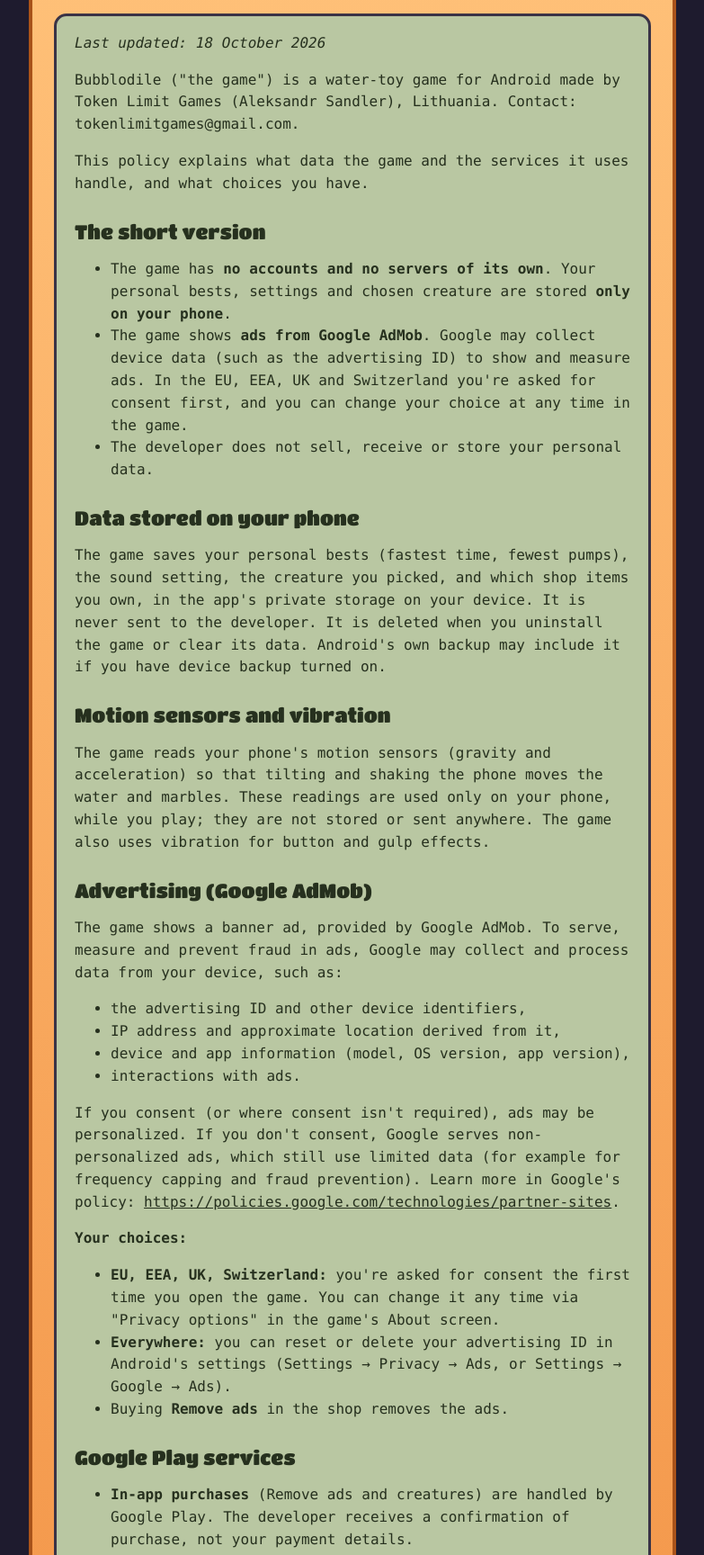
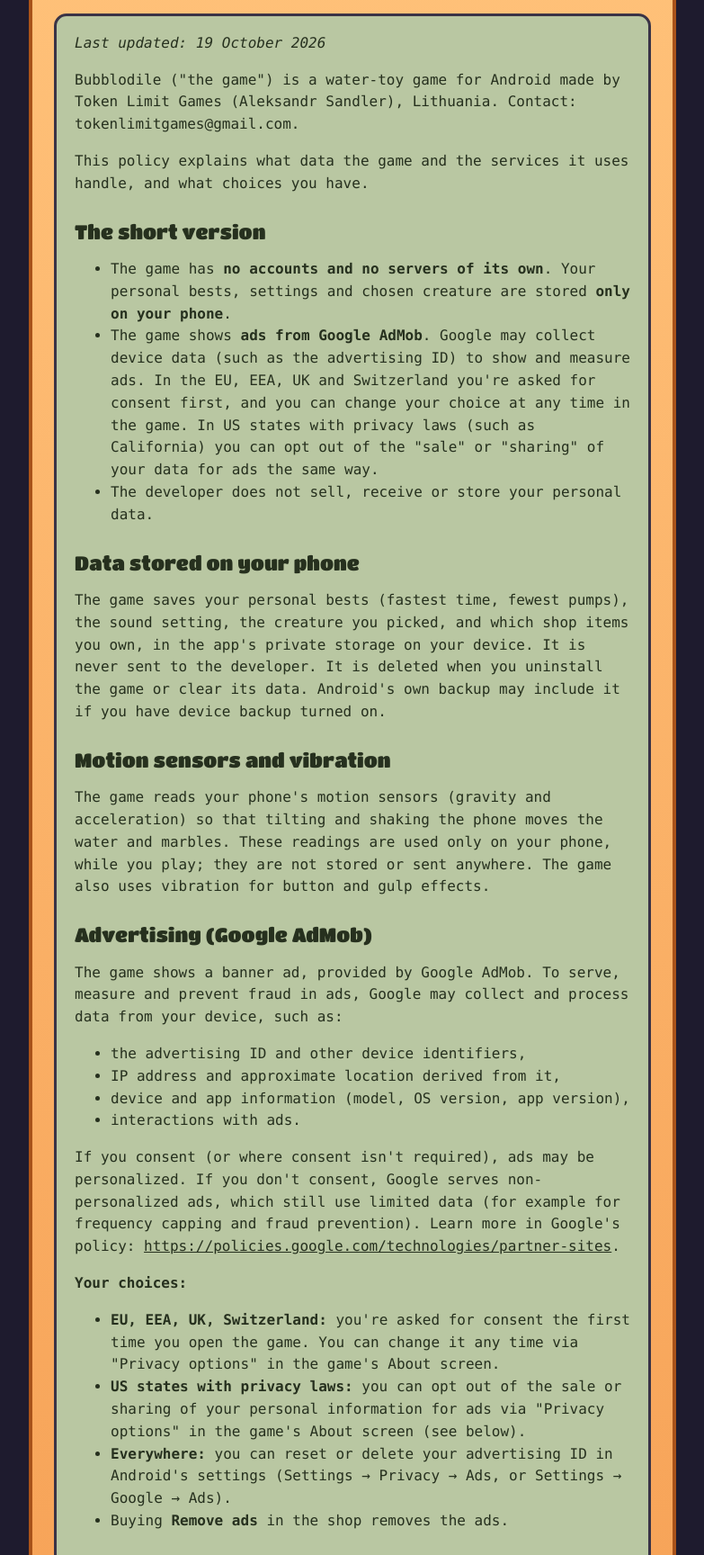
Before and after one commit to tokenlimitgames/tokenlimitgames.github.io, a plain HTML site: page bubblodile/privacy.html in a window 1280 px wide. Shown: the part 156-1884 px from the top of the page at 90% size, without its empty margins (248-1031 px from the left). Drawn offline with Linux system fonts and the light colour scheme.

Commit message:
Add files via upload

```diff
--- a/bubblodile/privacy.html
+++ b/bubblodile/privacy.html
@@ -12,11 +12,11 @@
     <p class="brand"><a href="/">Token Limit Games</a></p>
     <h1>Privacy Policy</h1>
     <div class="lcd">
-<p><em>Last updated: 18 October 2026</em></p>
+<p><em>Last updated: 19 October 2026</em></p>
 <p>Bubblodile ("the game") is a water-toy game for Android made by Token Limit Games (Aleksandr Sandler), Lithuania. Contact: tokenlimitgames@gmail.com.</p>
 <p>This policy explains what data the game and the services it uses handle, and what choices you have.</p>
 <h2>The short version</h2>
-<ul><li>The game has <strong>no accounts and no servers of its own</strong>. Your personal bests, settings and chosen creature are stored <strong>only on your phone</strong>.</li><li>The game shows <strong>ads from Google AdMob</strong>. Google may collect device data (such as the advertising ID) to show and measure ads. In the EU, EEA, UK and Switzerland you're asked for consent first, and you can change your choice at any time in the game.</li><li>The developer does not sell, receive or store your personal data.</li></ul>
+<ul><li>The game has <strong>no accounts and no servers of its own</strong>. Your personal bests, settings and chosen creature are stored <strong>only on your phone</strong>.</li><li>The game shows <strong>ads from Google AdMob</strong>. Google may collect device data (such as the advertising ID) to show and measure ads. In the EU, EEA, UK and Switzerland you're asked for consent first, and you can change your choice at any time in the game. In US states with privacy laws (such as California) you can opt out of the "sale" or "sharing" of your data for ads the same way.</li><li>The developer does not sell, receive or store your personal data.</li></ul>
 <h2>Data stored on your phone</h2>
 <p>The game saves your personal bests (fastest time, fewest pumps), the sound setting, the creature you picked, and which shop items you own, in the app's private storage on your device. It is never sent to the developer. It is deleted when you uninstall the game or clear its data. Android's own backup may include it if you have device backup turned on.</p>
 <h2>Motion sensors and vibration</h2>
@@ -26,7 +26,7 @@
 <ul><li>the advertising ID and other device identifiers,</li><li>IP address and approximate location derived from it,</li><li>device and app information (model, OS version, app version),</li><li>interactions with ads.</li></ul>
 <p>If you consent (or where consent isn't required), ads may be personalized. If you don't consent, Google serves non-personalized ads, which still use limited data (for example for frequency capping and fraud prevention). Learn more in Google's policy: <a href="https://policies.google.com/technologies/partner-sites">https://policies.google.com/technologies/partner-sites</a>.</p>
 <p><strong>Your choices:</strong></p>
-<ul><li><strong>EU, EEA, UK, Switzerland:</strong> you're asked for consent the first time you open the game. You can change it any time via "Privacy options" in the game's About screen.</li><li><strong>Everywhere:</strong> you can reset or delete your advertising ID in Android's settings (Settings → Privacy → Ads, or Settings → Google → Ads).</li><li>Buying <strong>Remove ads</strong> in the shop removes the ads.</li></ul>
+<ul><li><strong>EU, EEA, UK, Switzerland:</strong> you're asked for consent the first time you open the game. You can change it any time via "Privacy options" in the game's About screen.</li><li><strong>US states with privacy laws:</strong> you can opt out of the sale or sharing of your personal information for ads via "Privacy options" in the game's About screen (see below).</li><li><strong>Everywhere:</strong> you can reset or delete your advertising ID in Android's settings (Settings → Privacy → Ads, or Settings → Google → Ads).</li><li>Buying <strong>Remove ads</strong> in the shop removes the ads.</li></ul>
 <h2>Google Play services</h2>
 <ul><li><strong>In-app purchases</strong> (Remove ads and creatures) are handled by Google Play. The developer receives a confirmation of purchase, not your payment details.</li><li>Google's handling of this data is described in Google's privacy policy: <a href="https://policies.google.com/privacy">https://policies.google.com/privacy</a>.</li></ul>
 <h2>Sharing pictures</h2>
@@ -35,6 +35,9 @@
 <p>The game is not directed at children under 13. Ads are not intended for children.</p>
 <h2>Your rights (EU/EEA/UK)</h2>
 <p>Since the developer does not collect or store your personal data, there's nothing the developer holds about you. For data processed by Google (ads, Play), you can exercise your rights with Google directly: <a href="https://policies.google.com/privacy">https://policies.google.com/privacy</a>. You can also contact tokenlimitgames@gmail.com with any question, or lodge a complaint with your local data protection authority.</p>
+<h2>Your rights (US states)</h2>
+<p>Residents of California and other US states with privacy laws (such as Colorado, Connecticut, Virginia, Utah and Texas) have rights over their personal information.</p>
+<ul><li><strong>What is involved:</strong> the developer collects nothing itself. Through the ads, Google receives identifiers (the advertising ID), approximate location derived from the IP address, and internet or other activity (how ads are shown and tapped), from your device, to show and measure ads and to prevent fraud.</li><li><strong>Sale and sharing:</strong> the developer doesn't sell your data for money. Under some state laws, letting an ad network use this data for personalized ads may still count as "selling" or "sharing" it for targeted advertising.</li><li><strong>Opt out:</strong> tap "?" → "Privacy options" in the game and choose not to allow the sale or sharing of your personal information. You can also reset or delete your advertising ID in Android's settings.</li><li><strong>Other rights:</strong> you can ask what personal information is processed, and ask for it to be corrected or deleted. Since the developer holds none, such requests are handled by Google: <a href="https://policies.google.com/privacy">https://policies.google.com/privacy</a>. You can also contact tokenlimitgames@gmail.com.</li><li>You won't be treated differently, or get a worse game, for using these rights.</li><li>The game is not directed at children under 13, and the developer does not knowingly sell or share the personal information of anyone under 16.</li></ul>
 <h2>Changes</h2>
 <p>If this policy changes, the new version will be published at this address with a new date.</p>
     </div>
```
